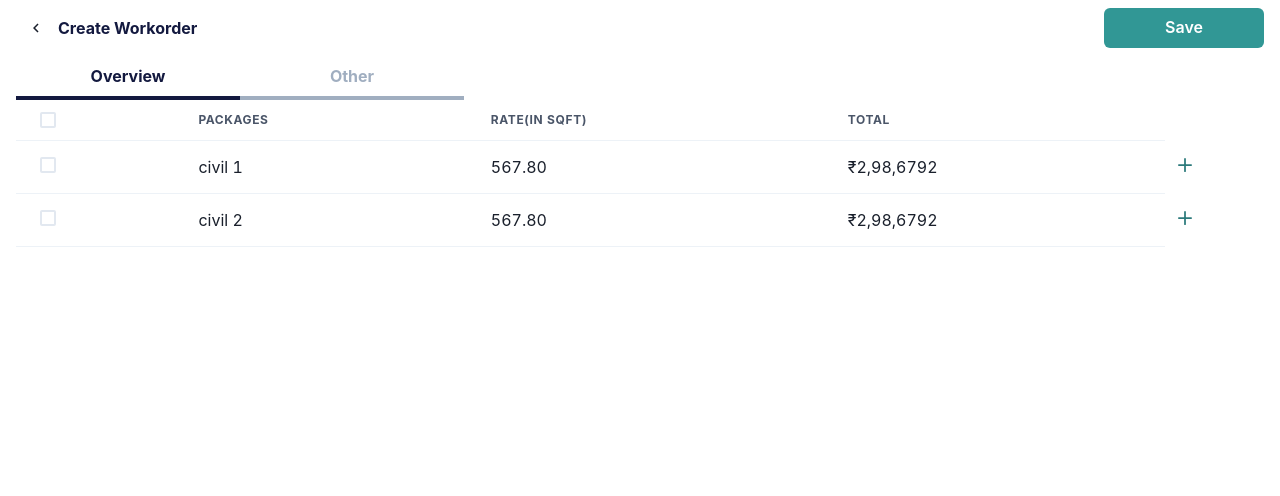
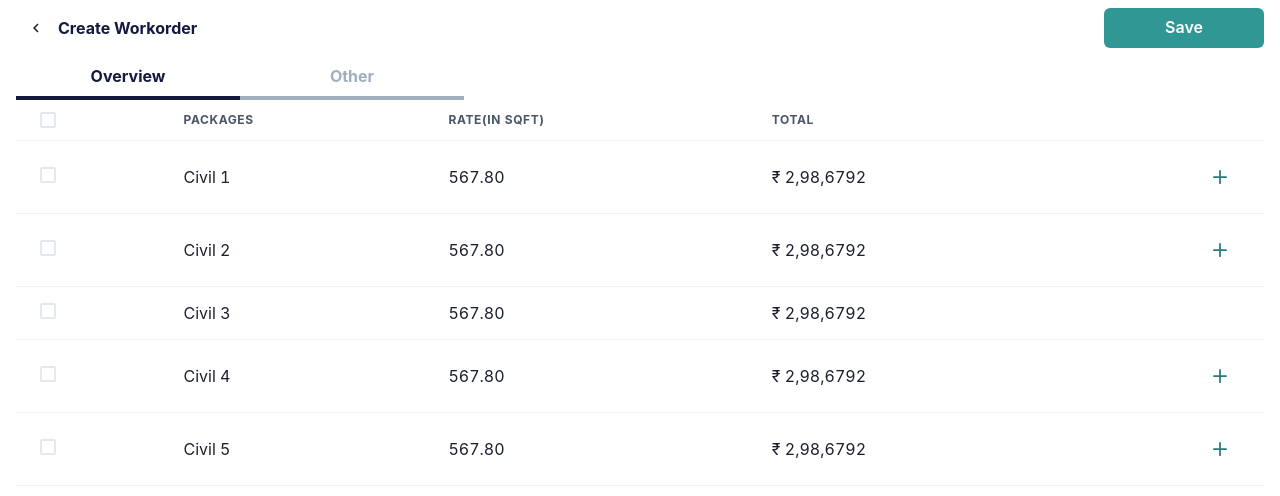
Before and after one commit to Anirudhece/makeOffice, a React (Vite) app: page / in a window 1280 px wide. Shown: the top 496 px of the page. Built offline with nearby package versions, Linux system fonts and the light colour scheme.

Commit message:
chakra table

```diff
--- a/src/components/Table.jsx
+++ b/src/components/Table.jsx
@@ -14,6 +14,7 @@ import {
   Flex,
   IconButton,
 } from "@chakra-ui/react";
+// import { data } from "./data";
 import { AddIcon } from "@chakra-ui/icons";
 const TableDemo = () => {
   const data = [
@@ -33,7 +34,7 @@ const TableDemo = () => {
       package: "Civil 3",
       rate: "567.80",
       total: "2,98,6792",
-      hasNestedData: true,
+      //   hasNestedData: true,
     },
     {
       package: "Civil 4",
@@ -60,17 +61,21 @@ const TableDemo = () => {
               <Th>Packages</Th>
               <Th>Rate(in sqft) </Th>
               <Th>Total</Th>
+              <Th> </Th>
             </Tr>
           </Thead>
           <Tbody>
+            {data.map((ele, index) => {
+              return (
                 <Tr>
                   <Td>
                     <Checkbox />
                   </Td>
-              <Td>civil 1</Td>
-              <Td>567.80</Td>
-              <Td> ₹2,98,6792</Td>
-              <Flex align="center" my="1">
+                  <Td>{ele.package}</Td>
+                  <Td>{ele.rate}</Td>
+                  <Td> ₹ {ele.total}</Td>
+                  <Td isNumeric>
+                    {ele.hasNestedData && (
                       <IconButton
                         colorScheme="teal"
                         isRound={true}
@@ -78,25 +83,11 @@ const TableDemo = () => {
                         icon={<AddIcon />}
                         fontSize="sm"
                       />
-              </Flex>
+                    )}
+                  </Td>
                 </Tr>
-            <Tr>
-              <Td>
-                <Checkbox />
-              </Td>
-              <Td>civil 2</Td>
-              <Td>567.80</Td>
-              <Td> ₹2,98,6792</Td>
-              <Flex align="center" my="1">
-                <IconButton
-                  colorScheme="teal"
-                  isRound={true}
-                  variant="ghost"
-                  icon={<AddIcon />}
-                  fontSize="sm"
-                />
-              </Flex>
-            </Tr>
+              );
+            })}
           </Tbody>
         </Table>
       </TableContainer>
--- /dev/null
+++ b/src/components/data.js
@@ -0,0 +1,32 @@
+export  const data = [
+    {
+      package: "Civil 1",
+      rate: "567.80",
+      total: "2,98,6792",
+      hasNestedData: true,
+    },
+    {
+      package: "Civil 2",
+      rate: "567.80",
+      total: "2,98,6792",
+      hasNestedData: true,
+    },
+    {
+      package: "Civil 3",
+      rate: "567.80",
+      total: "2,98,6792",
+    //   hasNestedData: true,
+    },
+    {
+      package: "Civil 4",
+      rate: "567.80",
+      total: "2,98,6792",
+      hasNestedData: true,
+    },
+    {
+      package: "Civil 5",
+      rate: "567.80",
+      total: "2,98,6792",
+      hasNestedData: true,
+    },
+  ];
```
Lines whose indentation alone changed are shown as unchanged.
